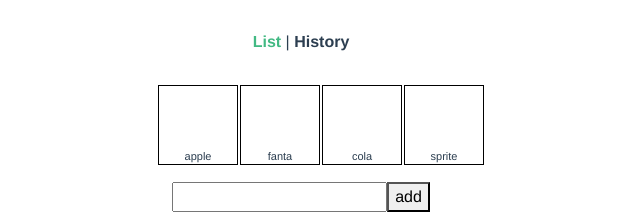
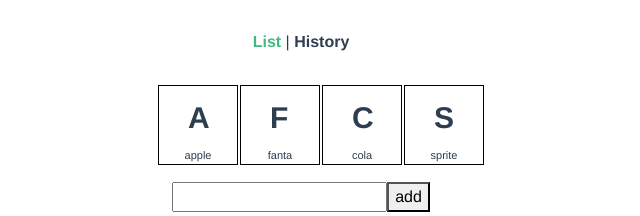
Before and after one commit to Renegade1821/vue-shopping-list, a Vue app: page /#/ in a window 1280 px wide. Shown: the top 216 px of the page, without its empty margins (339-979 px from the left). Built offline with nearby package versions, Linux system fonts and the light colour scheme.

Commit message:
add abbrevation and styling to shoppingListItem

```diff
--- a/src/components/ShoppingList.vue
+++ b/src/components/ShoppingList.vue
@@ -47,6 +47,6 @@
 .shoppingTilesWrapper {
   display: flex;
   flex-wrap: wrap;
-  max-width: 400px;
+  max-width: 410px;
 }
 </style>
--- a/src/components/ShoppingListItem.vue
+++ b/src/components/ShoppingListItem.vue
@@ -1,5 +1,6 @@
 <template>
   <div class="shoppingListItemTile" @click="checkTile()">
+    <span class="shoppingListItemAbbreviation">{{abbreviation}}</span>
     <span class="shoppingListItemTitle">{{item.title}}
     </span>
   </div>
@@ -17,6 +18,10 @@
   public checkTile() {
     store.checkItem(this.item);
   }
+
+  get abbreviation(): string {
+    return this.item.title.charAt(0).toUpperCase();
+  }
 }
 </script>
 
@@ -33,13 +38,29 @@
     background: darken($color: #FFF, $amount: 5%);
   }
 }
+.shoppingListItemAbbreviation {
+  position: absolute;
+  font-weight: bold;
+  font-size: 30px;
+  left: 50%;
+  top: 50%;
+  margin-left: -10px;
+  margin-top: -30px;
+}
 .shoppingListItemTitle {
   font-size: 11px;
   position: absolute;
   left: 50%;
   bottom: 0px;
   transform: translate(-50%, 8%);
-  padding: 2px;
+  padding: 4px;
   width: 80px;
+
+  text-overflow: ellipsis;
+  word-wrap: break-word;
+  overflow: hidden;
+  max-height: 2.9em;
+  line-height: 1.2em;
+  display: -webkit-box; -webkit-line-clamp: 2; -webkit-box-orient: vertical;
 }
 </style>
```
